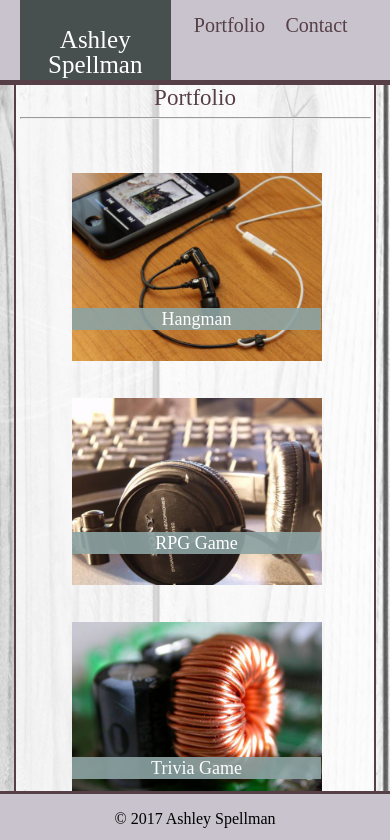
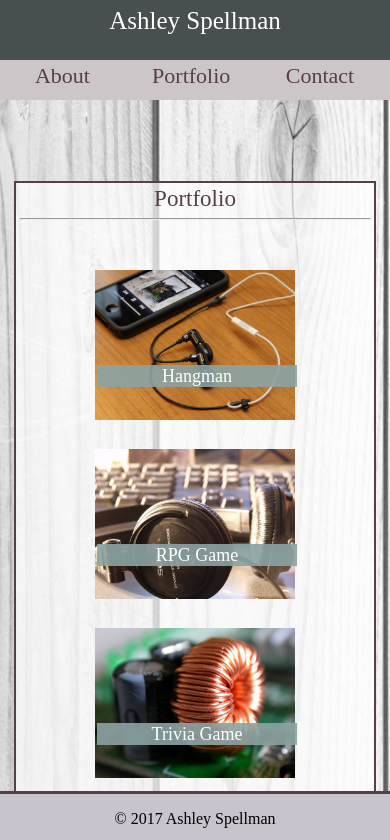
Before and after one commit to akspellm/Responsive-Portfolio, a plain HTML site: page portfolio.html in a window 390 px wide. Shown: the top 840 px of the page. Drawn offline with Linux system fonts and the light colour scheme; files that its build step writes are made by us from their sources.

Commit message:
640 version

```diff
--- a/assets/css/style.css
+++ b/assets/css/style.css
@@ -80,6 +80,11 @@ body {
 	color: #563f46;
 	font-weight: bold;
 }
+
+.secondary {
+	display: none;
+}
+
 
 
 /*MAIN CONTENT*/
@@ -209,6 +214,9 @@ a span {
     text-align: center;
 }
 
+textarea {
+		max-width: 85%;
+	}
 
 /*PORTFOLIO*/
 
@@ -302,32 +310,10 @@ a span {
 		height: 1800px
 	}
 
-
 }
 
 
 @media only screen and (max-width: 768px) {
-	.content {
-		width: 100%;
-	}
-	.container {
-		margin-top: 80px;
-	}
-	.header {
-		width: 100%;
-		height: 80px;
-	}
-
-	.headbox{
-		font-size: 25px;
-		height: 80%;
-	}
-	.nav {
-		font-size: 20px
-	}
-	.nav li {
-		width: 20%;
-	}
 	.box1 {
 		width: 90%;
 		margin: 0px;
@@ -335,9 +321,6 @@ a span {
 	.box2 {
 		width: 90%;
 		margin-top: -12%;
-	}
-	.box1 h1, .box2 h1 {
-		font-size: 23px;
 	}
 
 	.box1 p {
@@ -353,20 +336,9 @@ a span {
 	.portfolio-pic {
 		width: 250px;
 	}
-	.footer{
-		width: 100%;
-	}
-
-	.form-font {
-		margin: 4px;
-	}
-
-	#index .container{
-		height: 800px;
-	}
 
 	#portfolio .container {
-		height: 1250px
+		height: 1200px;
 	}
 
 	#portfolio .box2 {
@@ -379,3 +351,73 @@ a span {
 
 
 }
+
+@media only screen and (max-width: 640px) {
+
+	.secondary {
+		width: 100%;
+		position: fixed;
+	}
+
+	.secondary-header {
+		background-color: #484f4f;
+    	color: white;
+    	height: 60px;
+    	text-align: center;
+    	font-size: 25px;
+    	margin-top: 0px;
+    	width:100%;
+	}
+	.secondary-header h1 {
+		margin-top: 2%;
+	}
+
+	.header {
+		display: none;
+	}
+
+	.secondary-nav {
+		width: 100%;
+		height: 40px;
+		background-color: rgba(255,255,255,0.7);
+		margin-top: 0px;
+	}
+
+	.secondary-nav p {
+		width: 32%;
+		text-align: center;
+		display: inline-block;
+		font-size: 22px;
+		margin-top: 5px;
+		color: #563f46;
+	}
+
+	.secondary-nav p a {
+		text-decoration: none;
+		color: #563f46;
+	}
+
+	.container {
+		margin-top: 0;
+	}
+
+	.box1 .bio {
+		font-size: 18px;
+	}
+
+	.box2 {
+		margin-top: -16%;
+    	margin-bottom: 11%;
+	}
+
+	.portfolio-pic {
+		width: 200px;
+		padding: 0;
+	}
+	#portfolio .container {
+		height: 1400px;
+	}
+
+
+
+}
--- a/portfolio.html
+++ b/portfolio.html
@@ -11,7 +11,7 @@
 
 		<div class="content" id="portfolio">
 
-			<div class="header">
+		<div class="header">
 				<a href="index.html"><h1 class="headbox">
 					Ashley Spellman
 				</h1></a>
@@ -22,6 +22,18 @@
 					<li><a href="contact.html">Contact</a></li>
 				</ul>
 			</div>
+
+
+			<div class="secondary-header">
+
+				<h1>Ashley Spellman</h1>
+
+				</div>
+				<div class="secondary-nav">
+					<p><a href="index.html">About</a></p>
+					<p><a href="portfolio.html">Portfolio</a></p>
+					<p><a href="contact.html">Contact</a></p>
+				</div>
 
 			<div class="container">
 
```
Also changed, not shown: contact.html (+15 -2 lines), index.html (+13 -0 lines).
